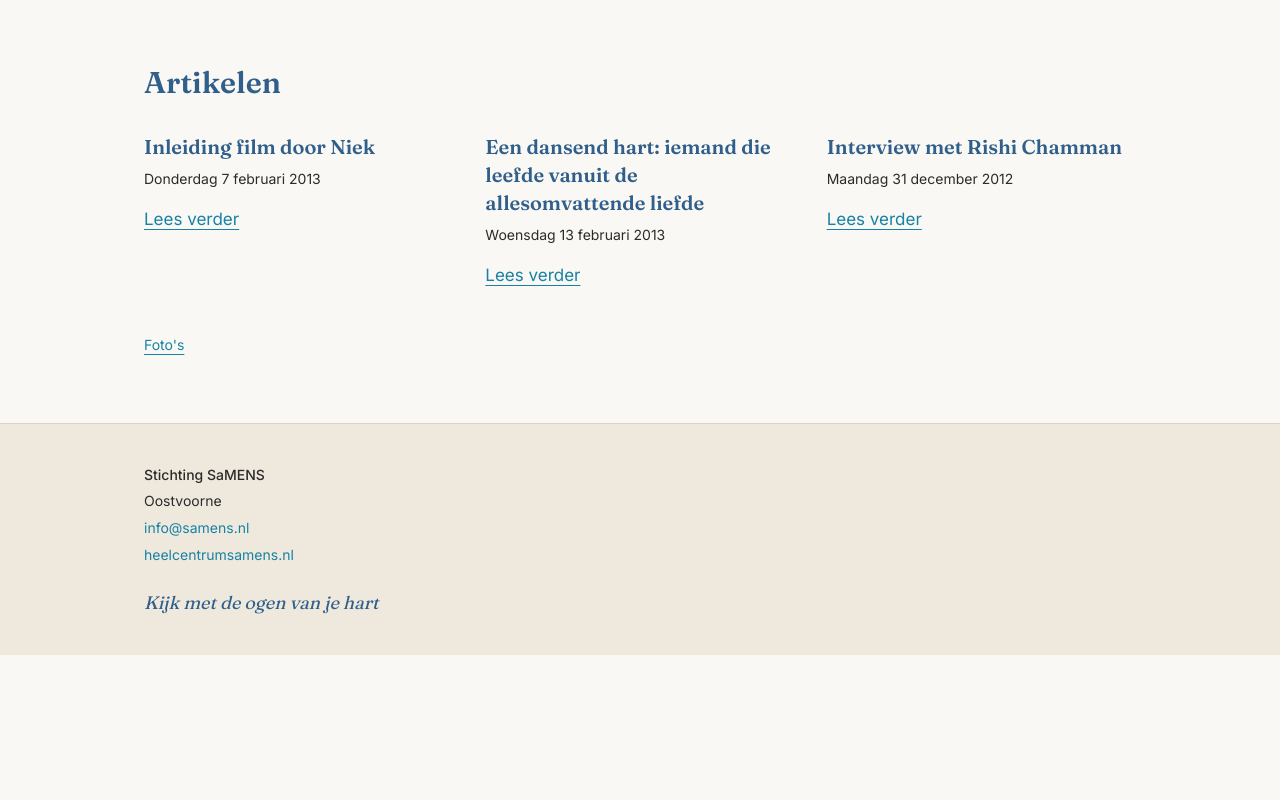
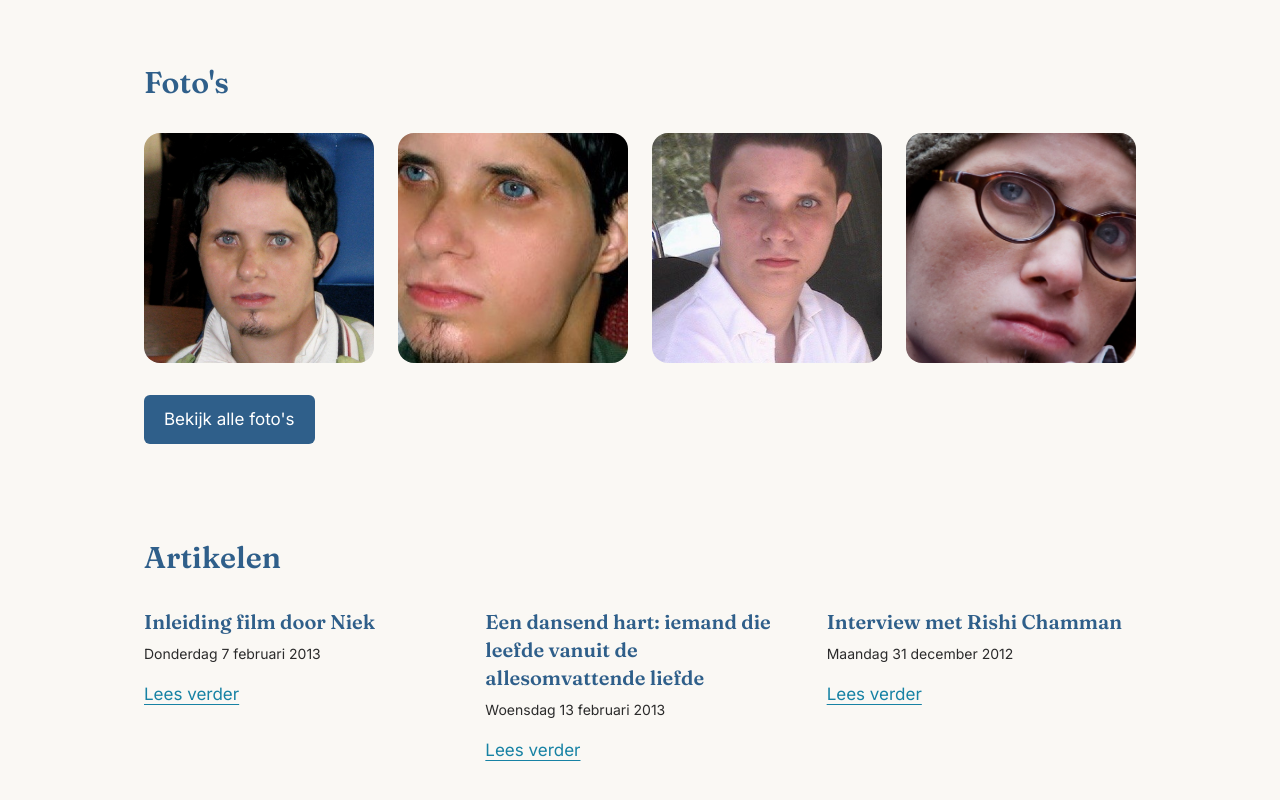
Before and after one commit to poelsys/niekzervaas, a Next.js app: page /media in a window 1280 px wide. Shown: the part 2220-3020 px from the top of the page. Before the commit the page ends 2875 px from the top, so only its background shows below. Built offline with nearby package versions, Linux system fonts and the light colour scheme.

Commit message:
media: fotoblok met vier foto's en knop naar alle foto's onder de film, los linkje onderaan verwijderd

```diff
--- a/app/media/page.tsx
+++ b/app/media/page.tsx
@@ -1,6 +1,7 @@
 import type { Metadata } from "next";
 import Image from "next/image";
 import Link from "next/link";
+import { fotos } from "@/lib/fotos";
 import { artikelen, filmAlineas } from "@/lib/media";
 
 const filmUrl = "https://www.youtube.com/watch?v=umVf3aZ4pPw";
@@ -68,6 +69,31 @@ export default function MediaPage() {
       </section>
 
       <section>
+        <h2 className="text-3xl">Foto&apos;s</h2>
+        <ul className="mt-8 grid grid-cols-2 gap-4 md:grid-cols-4 md:gap-6">
+          {fotos.slice(0, 4).map((foto) => (
+            <li key={foto.bestand}>
+              <div className="relative aspect-square overflow-hidden rounded-2xl">
+                <Image
+                  src={`/fotos/${foto.bestand}`}
+                  alt={foto.alt}
+                  fill
+                  sizes="(min-width: 768px) 14rem, 50vw"
+                  className="object-cover"
+                />
+              </div>
+            </li>
+          ))}
+        </ul>
+        <Link
+          href="/media/fotos"
+          className="mt-8 inline-block rounded-md bg-niek px-5 py-2.5 text-white no-underline"
+        >
+          Bekijk alle foto&apos;s
+        </Link>
+      </section>
+
+      <section>
         <h2 className="text-3xl">Artikelen</h2>
         <ul className="mt-8 grid gap-10 md:grid-cols-3 md:gap-8">
           {artikelen.map((artikel) => (
@@ -83,14 +109,6 @@ export default function MediaPage() {
             </li>
           ))}
         </ul>
-        <p className="mt-10">
-          <Link
-            href="/media/fotos"
-            className="text-sm text-zee underline underline-offset-4"
-          >
-            Foto&apos;s
-          </Link>
-        </p>
       </section>
     </div>
   );
```
